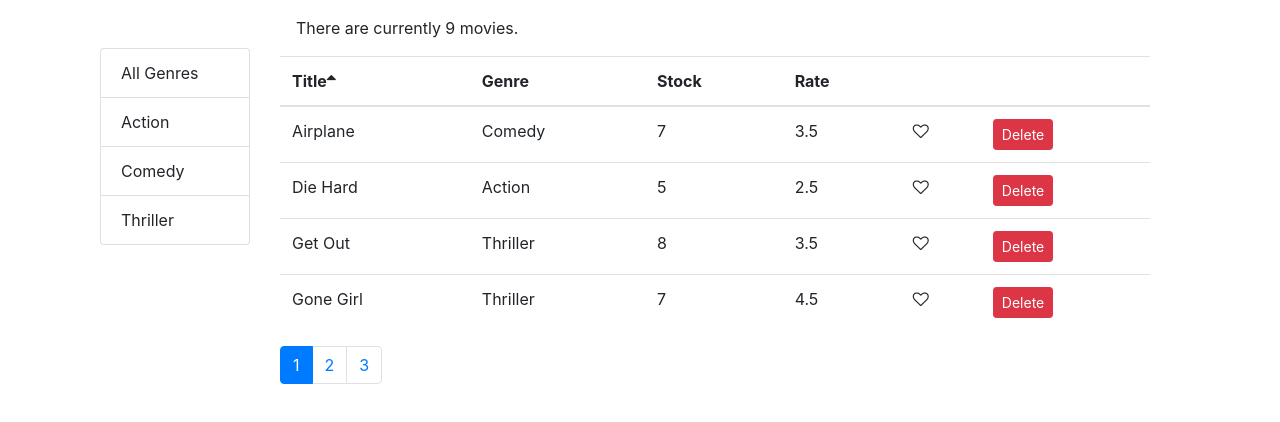
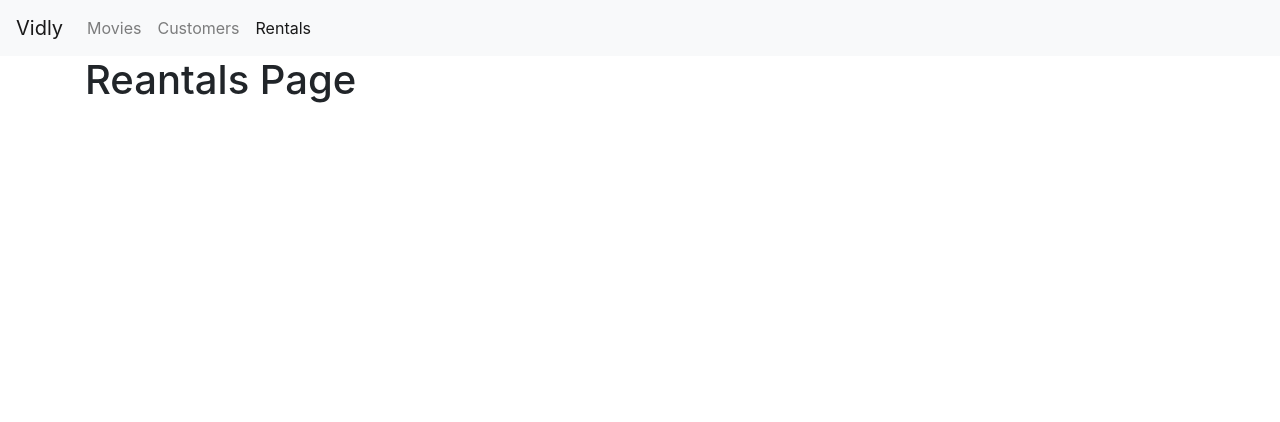
Before and after one commit to Fraser123456/VidlyReactAp, a React (Create React App) app in the folder vidly/: page /rentals in a window 1280 px wide. Shown: the top 422 px of the page. Built offline with nearby package versions, Linux system fonts and the light colour scheme.

Commit message:
Adding routing

```diff
--- a/vidly/package.json
+++ b/vidly/package.json
@@ -8,8 +8,10 @@
     "@testing-library/user-event": "^12.1.10",
     "lodash": "^4.17.10",
     "prop-types": "^15.6.2",
+    "query-string": "^6.1.0",
     "react": "^17.0.1",
     "react-dom": "^17.0.1",
+    "react-router-dom": "^4.3.1",
     "react-scripts": "4.0.0",
     "web-vitals": "^0.2.4"
   },
--- a/vidly/src/App.js
+++ b/vidly/src/App.js
@@ -1,11 +1,29 @@
+import React from 'react';
+import { Switch, Route, Redirect } from 'react-router-dom';
+import Movies from './component/movies';
+import NavBar from './component/navbar';
+import NotFound from './component/notfound';
+import Customers from './component/customers';
+import Rentals from './component/rentals';
+import Movie from './component/movie';
 import './App.css';
-import Movies from './component/movies'
 
 function App() {
   return (
-    <main className="container">
-      <Movies/>
-    </main>
+    <div>
+      <NavBar />
+      <main className="container">
+        <Switch>
+          <Route path="/customers" component={Customers} />
+          <Route path="/rentals" component={Rentals} />
+          <Route path="/not-found" component={NotFound} />
+          <Route path="/movie/:Id" component={Movie} />
+          <Route path="/movies" component={Movies} />
+          <Redirect from="/" exact to="/movies" />
+          <Redirect to="/not-found" />
+        </Switch>
+      </main>
+    </div>
   );
 }
 
--- a/vidly/src/component/common/tableBody.jsx
+++ b/vidly/src/component/common/tableBody.jsx
@@ -1,5 +1,6 @@
-import React, { Component } from "react";
-import _ from "lodash";
+import React, { Component } from 'react';
+import _ from 'lodash';
+import { Link } from 'react-router-dom';
 
 class TableBody extends Component {
   renderCell = (item, column) => {
--- /dev/null
+++ b/vidly/src/component/customers.jsx
@@ -0,0 +1,7 @@
+import React from 'react';
+
+const Customers = () => {
+  return <h1>Customers Page</h1>;
+};
+
+export default Customers;
--- /dev/null
+++ b/vidly/src/component/movie.jsx
@@ -0,0 +1,37 @@
+import React, { Component } from 'react';
+
+// class Movie extends Component {
+//   handleSave = () => {
+//     this.props.history.replace('/movies');
+//   };
+
+//   render() {
+//     return (
+//       <div>
+//         <h1>Movie - {this.props.match.params.Id}</h1>
+//         <button
+//           className="btn btn-primary btn-sm m-2"
+//           onClick={() => this.handleSave()}
+//         >
+//           Save
+//         </button>
+//       </div>
+//     );
+//   }
+// }
+
+const Movie = ({ match, history }) => {
+  return (
+    <div>
+      <h1>Movie - {this.props.match.params.Id}</h1>
+      <button
+        className="btn btn-primary btn-sm m-2"
+        onClick={() => history.replace('/movies')}
+      >
+        Save
+      </button>
+    </div>
+  );
+};
+
+export default Movie;
--- a/vidly/src/component/moviesTable.jsx
+++ b/vidly/src/component/moviesTable.jsx
@@ -1,11 +1,18 @@
 import React, { Component } from 'react';
 import Like from './common/like';
 import Table from './common/table';
+import { Link } from 'react-router-dom';
 
 class MoviesTable extends Component {
   render() {
     const columns = [
-      { path: 'title', lable: 'Title' },
+      {
+        path: 'title',
+        lable: 'Title',
+        content: (movie) => (
+          <Link to={`/movie/${movie._id}`}>{movie.title}</Link>
+        ),
+      },
       { path: 'genre.name', lable: 'Genre' },
       { path: 'numberInStock', lable: 'Stock' },
       { path: 'dailyRentalRate', lable: 'Rate' },
--- /dev/null
+++ b/vidly/src/component/navbar.jsx
@@ -0,0 +1,44 @@
+import React from 'react';
+import { Link, NavLink } from 'react-router-dom';
+
+const NavBar = () => {
+  return (
+    <nav className="navbar navbar-expand-lg navbar-light bg-light">
+      <Link className="navbar-brand" to="/">
+        Vidly
+      </Link>
+      <button
+        className="navbar-toggler"
+        type="button"
+        data-toggle="collapse"
+        data-target="#navbarNav"
+        aria-controls="navbarNav"
+        aria-expanded="false"
+        aria-label="Toggle navigation"
+      >
+        <span className="navbar-toggler-icon"></span>
+      </button>
+      <div className="collapse navbar-collapse" id="navbarNav">
+        <ul className="navbar-nav">
+          <li className="nav-item">
+            <NavLink className="nav-link" to="/movies">
+              Movies
+            </NavLink>
+          </li>
+          <li className="nav-item">
+            <NavLink className="nav-link" to="/customers">
+              Customers
+            </NavLink>
+          </li>
+          <li className="nav-item">
+            <NavLink className="nav-link" to="/rentals">
+              Rentals
+            </NavLink>
+          </li>
+        </ul>
+      </div>
+    </nav>
+  );
+};
+
+export default NavBar;
--- /dev/null
+++ b/vidly/src/component/notfound.jsx
@@ -0,0 +1,7 @@
+import React from 'react';
+
+const NotFound = () => {
+  return <h1>Page Not Found!</h1>;
+};
+
+export default NotFound;
--- /dev/null
+++ b/vidly/src/component/rentals.jsx
@@ -0,0 +1,7 @@
+import React from 'react';
+
+const Rentals = () => {
+  return <h1>Reantals Page</h1>;
+};
+
+export default Rentals;
--- a/vidly/src/index.js
+++ b/vidly/src/index.js
@@ -5,11 +5,12 @@ import App from './App';
 import reportWebVitals from './reportWebVitals';
 import 'bootstrap/dist/css/bootstrap.css';
 import 'font-awesome/css/font-awesome.css';
+import { BrowserRouter } from 'react-router-dom';
 
 ReactDOM.render(
-  <React.StrictMode>
-    <App/>
-  </React.StrictMode>,
+  <BrowserRouter>
+    <App />
+  </BrowserRouter>,
   document.getElementById('root')
 );
 
```
Also changed, not shown: 2 other files (tests, documents, lock files or other folders).
